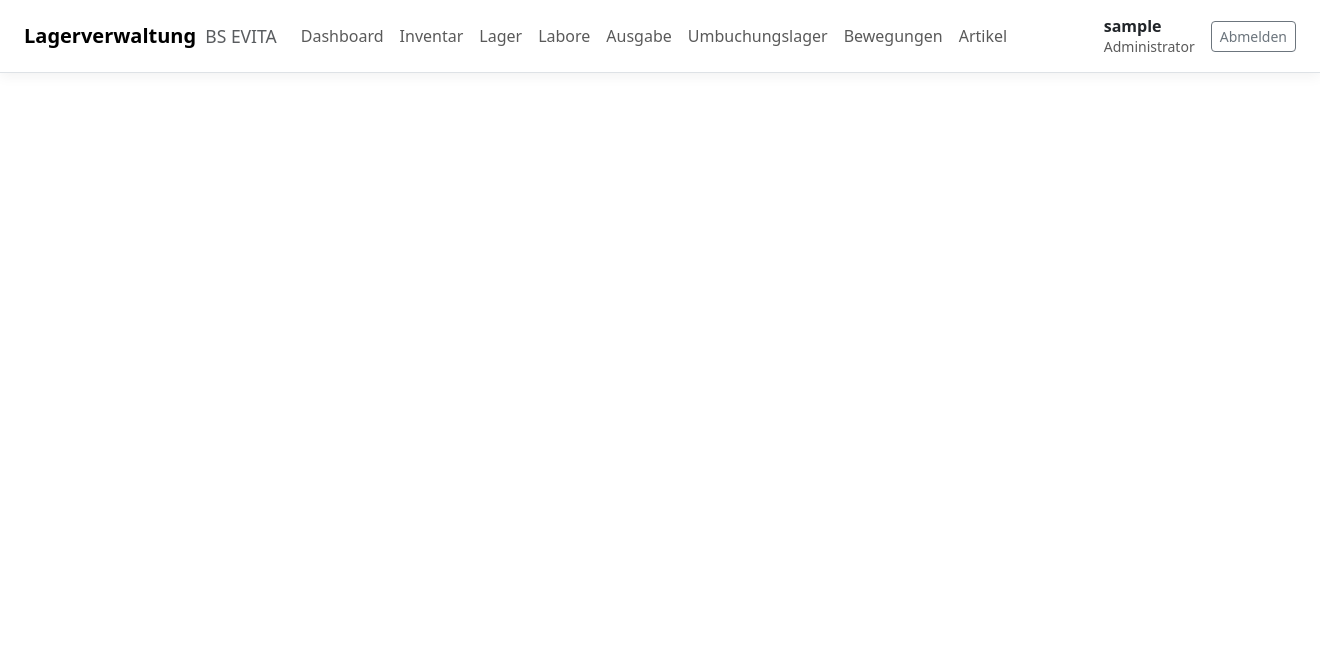
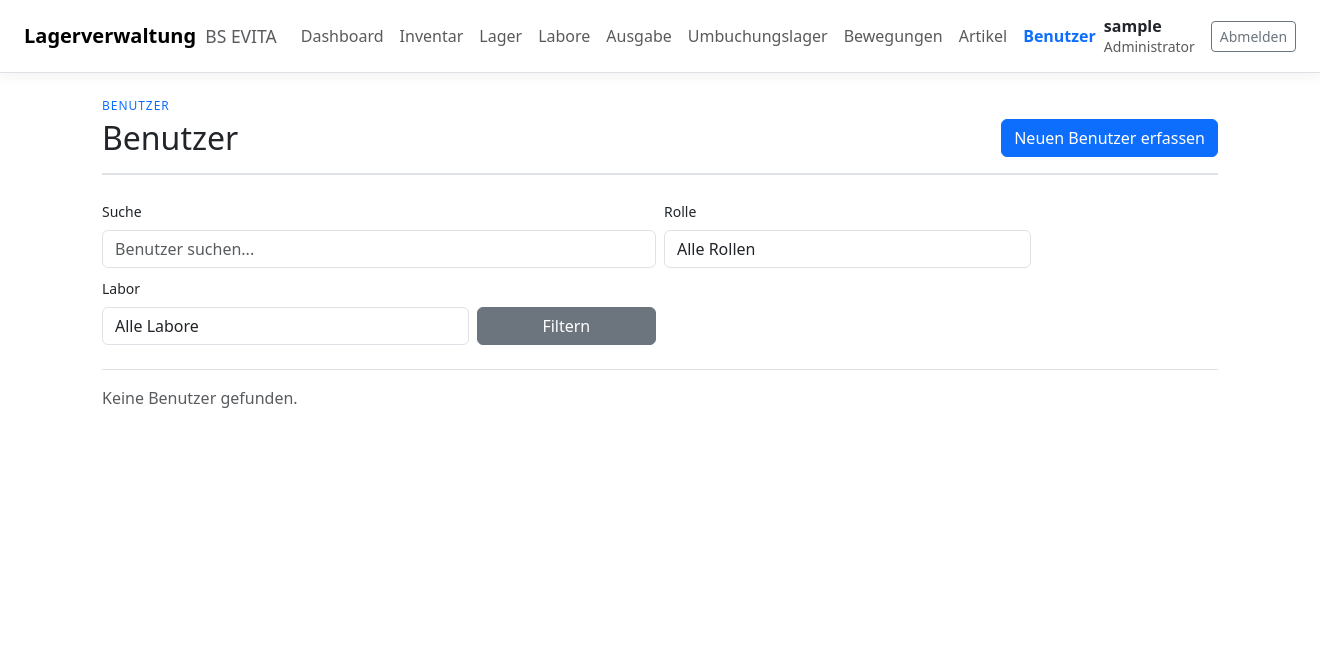
Before and after one commit to WinterBlossomss/LagerverwaltungAPI, an ASP.NET Core app: page /Benutzer in a window 1320 px wide. Shown: the top 650 px of the page. Run offline with ASP.NET Core 8, Linux system fonts and the light colour scheme; the visitor is signed in with stand-in values (Sample User, id 1); style sheets or scripts are compiled from the project's sources; the project's own start-up code is not run, and a stand-in starts its controllers and pages.

Commit message:
Added the design of all of the Benutzer Views, changed BenutzerController, LagerService and BenutzerViewModels

```diff
--- a/Lagerverwaltung/Controllers/BenutzerController.cs
+++ b/Lagerverwaltung/Controllers/BenutzerController.cs
@@ -22,13 +22,24 @@ namespace Lagerverwaltung.Controllers
         public async Task<IActionResult> Index(BenutzerListeViewModel vm)
         {
             var q = _context.Benutzers.Include(b => b.Raums).Include(b => b.RolleNavigation).AsQueryable();
+
             if (!string.IsNullOrWhiteSpace(vm.Suche))
             {
                 var s = vm.Suche.Trim();
                 q = q.Where(a => a.Username.Contains(s) || a.RolleNavigation.Name.Contains(s) || a.Raums.Any(r => r.RaumNum.ToString().Contains(s)));
             }
+            if (int.TryParse(vm.Rolle, out var rolleId))
+            {
+                q = q.Where(a => a.Rolle == rolleId);
+            }
+            if (int.TryParse(vm.Labor, out var laborId))
+            {
+                q = q.Where(a => a.Raums.Any(r => r.ID == laborId));
+            }
 
-            vm.Benutzer = await q.OrderBy(a => a.Username).ThenBy(a => a.RolleNavigation.Name).ThenBy(a => a.Raums.FirstOrDefault().RaumNum).ToListAsync();
+            vm.Benutzer = await q.OrderBy(a => a.Username).ToListAsync();
+            vm.Rollen = await RollenAsync();
+            vm.Labore = await RaumsAsync();
             return View(vm);
         }
 
@@ -47,6 +58,10 @@ namespace Lagerverwaltung.Controllers
             var vm = new BenutzerDetailsViewModel
             {
                 Benutzer = benutzer,
+                Labor = string.Join(", ", benutzer.Raums
+                    .Where(r => r.RaumNum != null)
+                    .OrderBy(r => r.RaumNum)
+                    .Select(r => r.RaumNum)),
                 Bewegungen = await _context.Lagerbewegungens.MitDetails().Where(b => b.Benutzer == id).OrderByDescending(b => b.Datum).ThenByDescending(b => b.ID).Take(20).ToListAsync(),
                 KannGeloeschtWerden = !await _context.Lagerbewegungens.AnyAsync(b => b.Benutzer == id) && !await _context.Raums.AnyAsync(r => r.Benutzer == id)
             };
@@ -204,6 +219,10 @@ namespace Lagerverwaltung.Controllers
         /// </summary>
         /// <returns></returns>
         private async Task<IEnumerable<SelectListItem>> RaumsAsync() =>
-            await _context.Raums.OrderBy(r => r.RaumNum).Select(r => new SelectListItem(r.RaumNum.ToString(), r.ID.ToString())).ToListAsync();
+            await _context.Raums
+                .Where(r => r.RaumTypNavigation.Name == RaumTypen.Labor)
+                .OrderBy(r => r.RaumNum)
+                .Select(r => new SelectListItem("Raum " + r.RaumNum, r.ID.ToString()))
+                .ToListAsync();
     }
 }
--- a/Lagerverwaltung/Services/LagerService.cs
+++ b/Lagerverwaltung/Services/LagerService.cs
@@ -34,6 +34,7 @@ namespace Lagerverwaltung.Services
         public const string Uebernahme = "Übernahme"; // Digitale Bestätigung durch die LehrerIn
         public const string Rueckgabe = "Rückgabe"; // Labor -> Umbuchungslager, IsDone = vom Admin entgegengenommen
         public const string Einbuchung = "Einbuchung"; // Umbuchungslager -> Hauptlager
+        public const string Stornieren = "Stornieren"; // Storniert, z.B. bei Fehlern
     }
 
     /// <summary>
--- a/Lagerverwaltung/Views/Benutzer/Index.cshtml
+++ b/Lagerverwaltung/Views/Benutzer/Index.cshtml
@@ -1,5 +1,70 @@
-@*
-    For more information on enabling MVC for empty projects, visit https://go.microsoft.com/fwlink/?LinkID=397860
-*@
+@model BenutzerListeViewModel
 @{
+    ViewData["Title"] = "Benutzer";
 }
+
+<div class="page-header">
+    <div>
+        <div class="page-kicker">Benutzer</div>
+        <h1 class="h2 mb-0">Benutzer</h1>
+    </div>
+    <a asp-action="Create" class="btn btn-primary">Neuen Benutzer erfassen</a>
+</div>
+
+<form method="get" class="row g-2 align-items-end mb-4">
+    <div class="col-12 col-md-6">
+        <label asp-for="Suche" class="form-label small">Suche</label>
+        <input asp-for="Suche" class="form-control" placeholder="Benutzer suchen..." />
+    </div>
+    <div class="col-8 col-md-4">
+        <label asp-for="Rolle" class="form-label small">Rolle</label>
+        <select asp-for="Rolle" asp-items="Model.Rollen" class="form-control">
+            <option value="">Alle Rollen</option>
+        </select>
+    </div>
+    <div class="col-8 col-md-4">
+        <label asp-for="Labor" class="form-label small">Labor</label>
+        <select asp-for="Labor" asp-items="Model.Labore" class="form-control">
+            <option value="">Alle Labore</option>
+        </select>
+    </div>
+    <div class="col-4 col-md-2">
+        <button type="submit" class="btn btn-secondary w-100">Filtern</button>
+    </div>
+</form>
+
+@if(!Model.Benutzer.Any())
+{
+    <p class="text-body-secondary border-top pt-3">Keine Benutzer gefunden.</p>
+}
+else
+{
+    <div class="table-responsive">
+        <table class="table table-hover align-middle">
+            <thead>
+                <tr>
+                    <th>Name</th>
+                    <th>Rolle</th>
+                    <th>Labor</th>
+                    <th></th>
+                </tr>
+            </thead>
+            <tbody>
+                @foreach (var b in Model.Benutzer)
+                {
+                    <tr>
+                        <td class="fw-semibold">@b.Username</td>
+                        <td>@b.RolleNavigation?.Name</td>
+                        <td>@(b.Raums.Any(r => r.RaumNum != null)
+                                ? string.Join(", ", b.Raums.Where(r => r.RaumNum != null).OrderBy(r => r.RaumNum).Select(r => "Raum " + r.RaumNum))
+                                : "—")</td>
+                        <td class="text-end text-nowrap">
+                            <a asp-action="Details" asp-route-id="@b.ID" class="btn btn-sm btn-outline-secondary">Details</a>
+                            <a asp-action="Edit" asp-route-id="@b.ID" class="btn btn-sm btn-outline-secondary">Bearbeiten</a>
+                        </td>
+                    </tr>
+                }
+            </tbody>
+        </table>
+    </div>
+}
--- a/Lagerverwaltung/Views/Benutzer/_Form.cshtml
+++ b/Lagerverwaltung/Views/Benutzer/_Form.cshtml
@@ -22,7 +22,7 @@
 </div>
 
 <div class="mb-3">
-    <label asp-for="Passwort" class="form-label"></label>
-    <input asp-for="Passwort" class="form-control" type="password" placeholder="Passwort"/>
-    <span asp-validation-for="Passwort" class="text-danger"></span>
+    <label asp-for="Password" class="form-label"></label>
+    <input asp-for="Password" class="form-control" type="password" placeholder="Passwort"/>
+    <span asp-validation-for="Password" class="text-danger"></span>
 </div>
--- a/Lagerverwaltung/Views/Shared/_Layout.cshtml
+++ b/Lagerverwaltung/Views/Shared/_Layout.cshtml
@@ -57,6 +57,7 @@
                             </li>
                             <li class="nav-item"><a class="nav-link @Aktiv("Bewegungen")" asp-controller="Bewegungen" asp-action="Index">Bewegungen</a></li>
                             <li class="nav-item"><a class="nav-link @Aktiv("Artikel")" asp-controller="Artikel" asp-action="Index">Artikel</a></li>
+                            <li class="nav-item"><a class="nav-link @Aktiv("Benutzer")" asp-controller="Benutzer" asp-action="Index">Benutzer</a></li>
                         }
                         else if (isLehrer)
                         {
```
Also changed, not shown: Lagerverwaltung/ViewModels/BenutzerViewModels.cs (+8 -0 lines), Lagerverwaltung/Views/Benutzer/Create.cshtml (+25 -3 lines), Lagerverwaltung/Views/Benutzer/Delete.cshtml (+31 -3 lines), Lagerverwaltung/Views/Benutzer/Details.cshtml (+22 -3 lines), Lagerverwaltung/Views/Benutzer/Edit.cshtml (+25 -3 lines).
